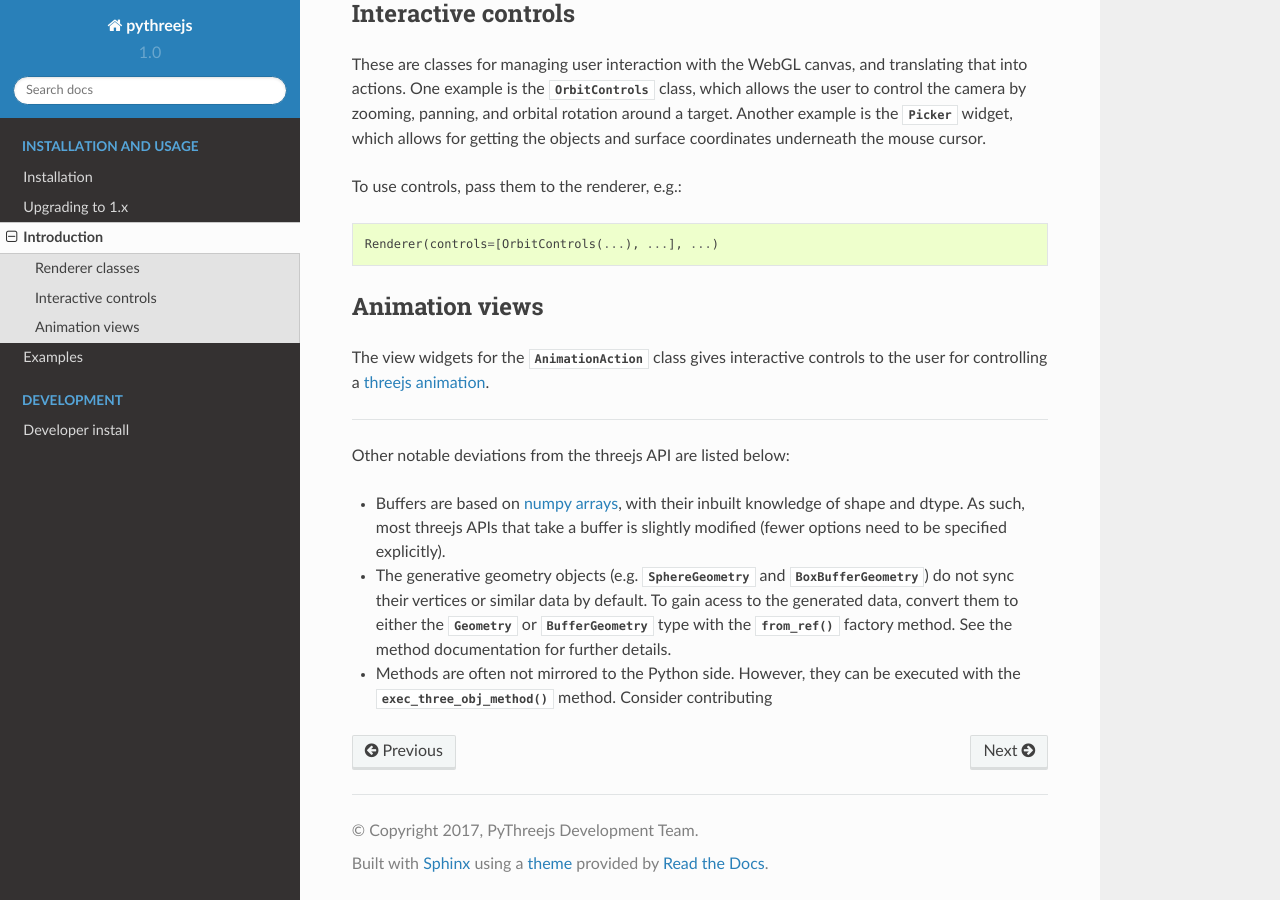
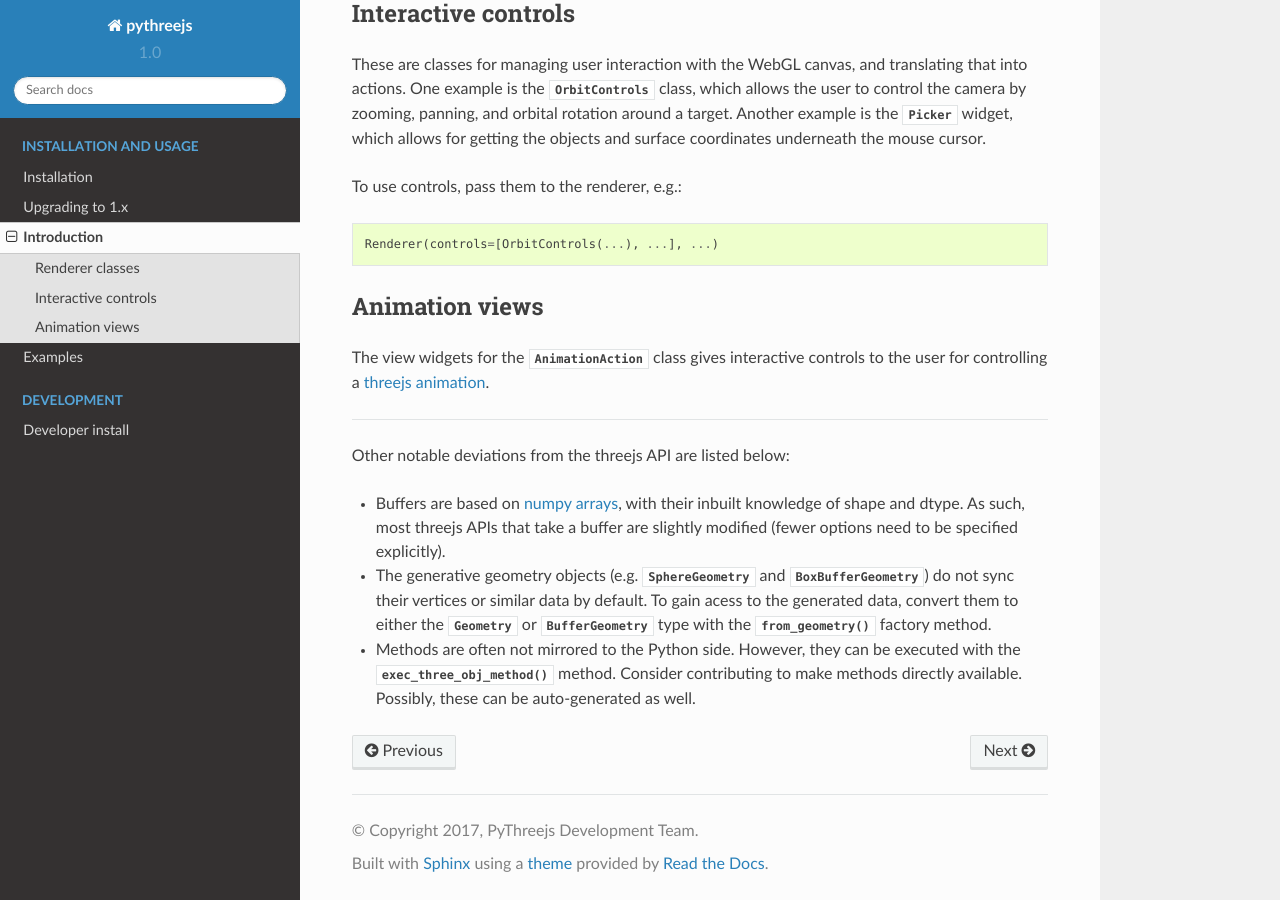
Before and after one commit to jupyter-widgets/pythreejs, a Sphinx documentation site: the page built from docs/source/introduction.rst, in a window 1280 px wide and 900 px high, scrolled down 534 px. Built offline with Sphinx 7.4.7 and the Read the Docs theme 2.0.0, drawn with Linux system fonts in a browser that asks for light colours; nearby versions of some CDN libraries; library files that are not in the unit come from our copies; pages that are not in the unit, such as notebooks, are missing from menus.

Commit message:
Tweak docs introduction

```diff
--- a/docs/source/introduction.rst
+++ b/docs/source/introduction.rst
@@ -53,19 +53,19 @@ gives interactive controls to the user for controlling a `threejs animation`_.
 Other notable deviations from the threejs API are listed below:
 
 - Buffers are based on `numpy arrays`_, with their inbuilt knowledge of shape and dtype.
-  As such, most threejs APIs that take a buffer is slightly modified (fewer options need
+  As such, most threejs APIs that take a buffer are slightly modified (fewer options need
   to be specified explicitly).
 
 - The generative geometry objects (e.g. :py:class:`~pythreejs.SphereGeometry` and
   :py:class:`~pythreejs.BoxBufferGeometry`) do not sync their vertices or similar data
   by default. To gain acess to the generated data, convert them to either the
   :py:class:`~pythreejs.Geometry` or :py:class:`~pythreejs.BufferGeometry` type with
-  the :py:meth:`~pythreejs.BufferGeometry.from_ref` factory method. See the method
-  documentation for further details.
+  the :py:meth:`~pythreejs.BufferGeometry.from_geometry` factory method.
 
 - Methods are often not mirrored to the Python side. However, they can be
   executed with the :py:meth:`~pythreejs.ThreeWidget.exec_three_obj_method` method.
-  Consider contributing
+  Consider contributing to make methods directly available. Possibly, these can
+  be auto-generated as well.
 
 
 
```
